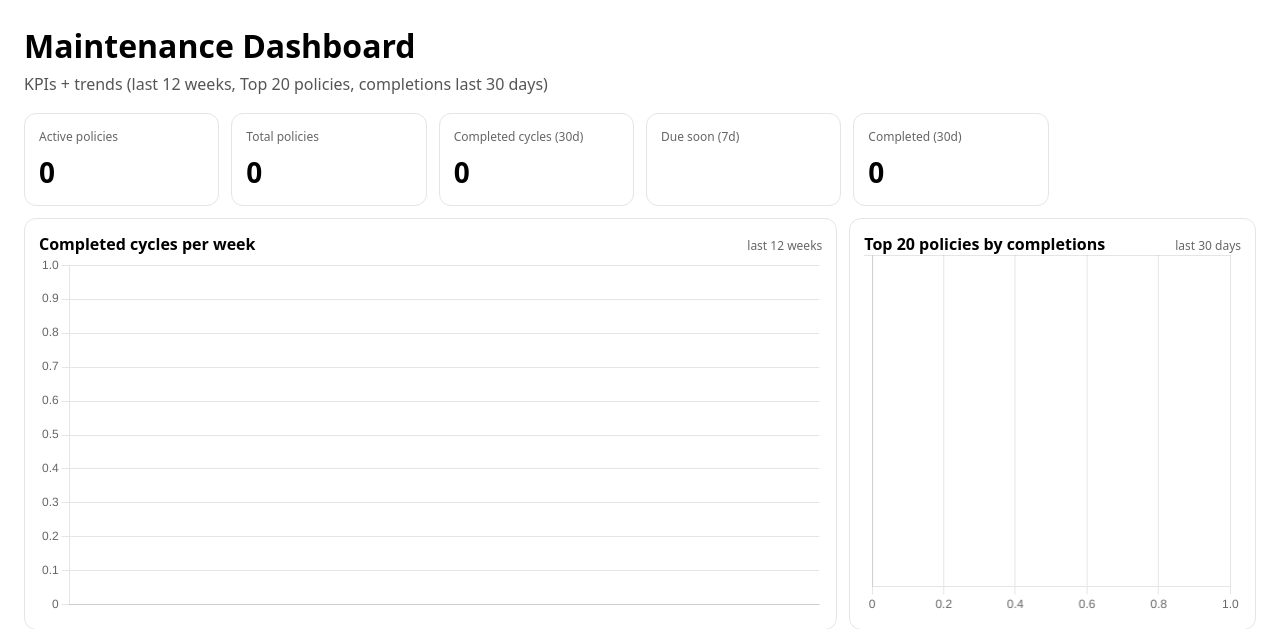
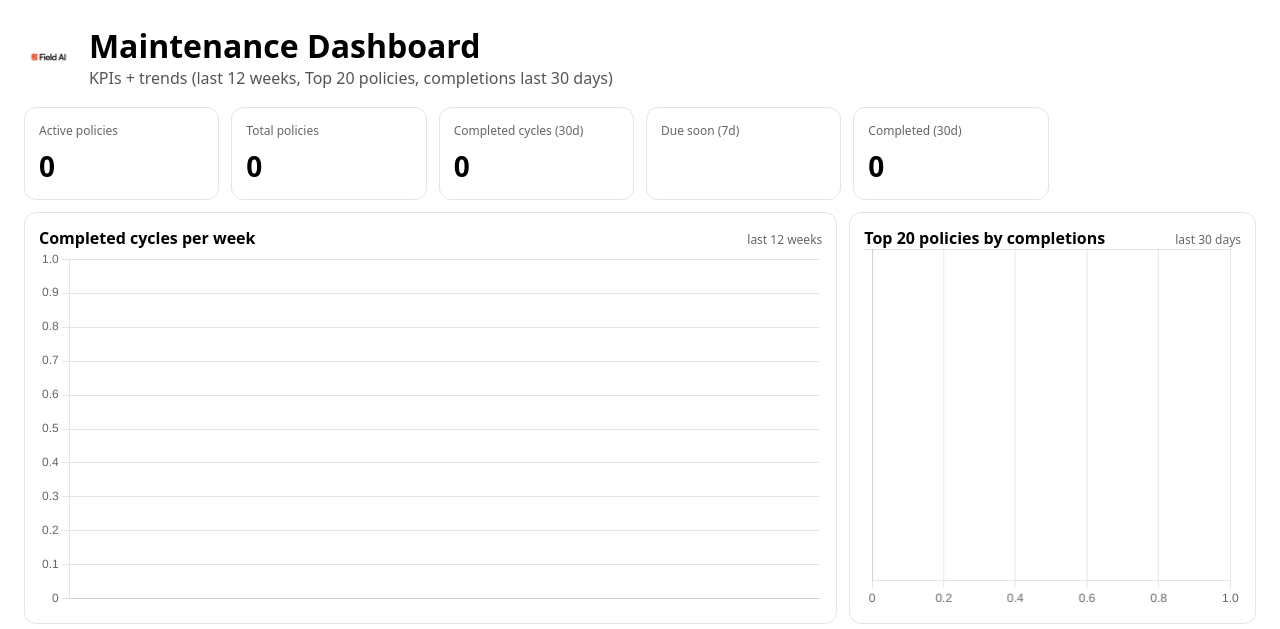
Before and after one commit to ethanwendt02/maint-scheduler, a Django app: page /dashboard/ in a window 1280 px wide. Shown: the top 629 px of the page. Run offline with Django 5.2, Linux system fonts and the light colour scheme; the visitor is signed in with stand-in values (Sample User, id 1); data that the repository does not hold is empty; parts of the project's set-up code (start-up, migrations or seed data) failed here and were passed over.

Commit message:
Dashboard update

```diff
--- a/apps/dashboard/templates/dashboard/metrics.html
+++ b/apps/dashboard/templates/dashboard/metrics.html
@@ -1,4 +1,5 @@
 <!doctype html>
+{%load static%}
 <html>
 <head>
   <meta charset="utf-8"/>
@@ -21,10 +22,22 @@
   </style>
 </head>
 <body>
-  <h1>Maintenance Dashboard</h1>
-  <div class="sub">
+    <div style="display:flex; align-items:center; gap:16px; margin-bottom: 6px;">
+    <img
+      src="{% static 'images/logo.png' %}"
+      alt="FieldAI"
+      style="height:46px; width:auto;"
+    />
+    <div>
+      <h1 style="margin:0;">Maintenance Dashboard</h1>
+      <div class="sub" style="margin:0;">
         KPIs + trends (last {{ weekly_lookback_weeks }} weeks, Top {{ top_n }} policies, completions last {{ completed_lookback_days }} days)
       </div>
+    </div>
+  </div>
+    <div style="height:12px;"></div>
+
+
 
   <div class="grid">
     <div class="card">
@@ -87,7 +100,15 @@
   type: "line",
   data: {
     labels: weeklyLabels,
-        datasets: [{ label: "Completed", data: weeklyCounts, tension: 0.25 }]
+    datasets: [{
+      label: "Completed",
+      data: weeklyCounts,
+      tension: 0.25,
+      borderColor: "#F97316",          // orange
+      pointBackgroundColor: "#F97316", // orange points
+      backgroundColor: "rgba(249,115,22,0.12)", // subtle fill
+      fill: true
+    }]
   },
   options: {
     responsive: true,
@@ -101,7 +122,13 @@
   type: "bar",
   data: {
     labels: topLabels,
-        datasets: [{ label: "Completed", data: topCounts }]
+    datasets: [{
+      label: "Completed",
+      data: topCounts,
+      backgroundColor: "rgba(249,115,22,0.25)",
+      borderColor: "#F97316",
+      borderWidth: 1
+    }]
   },
   options: {
     indexAxis: "y",
```
Lines whose indentation alone changed are shown as unchanged.
